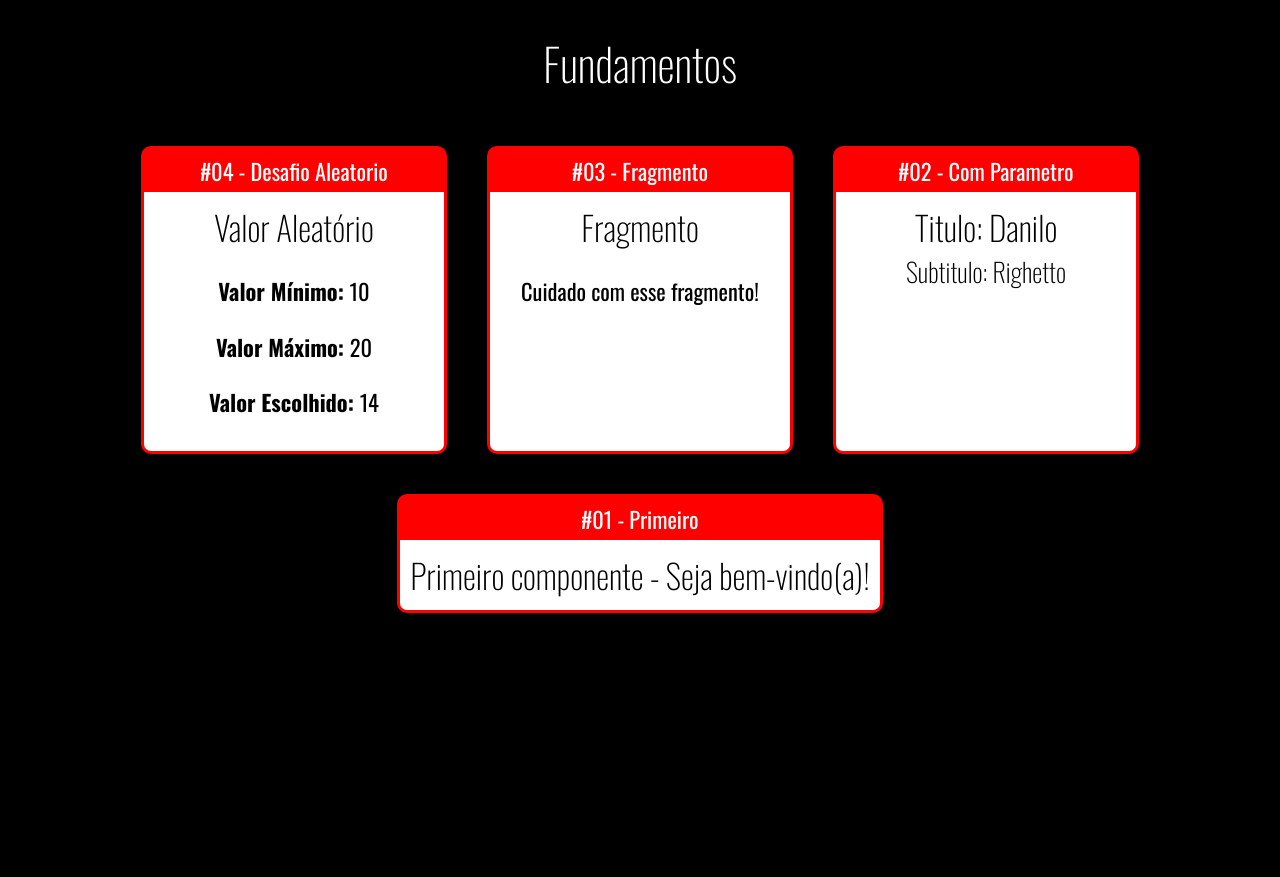
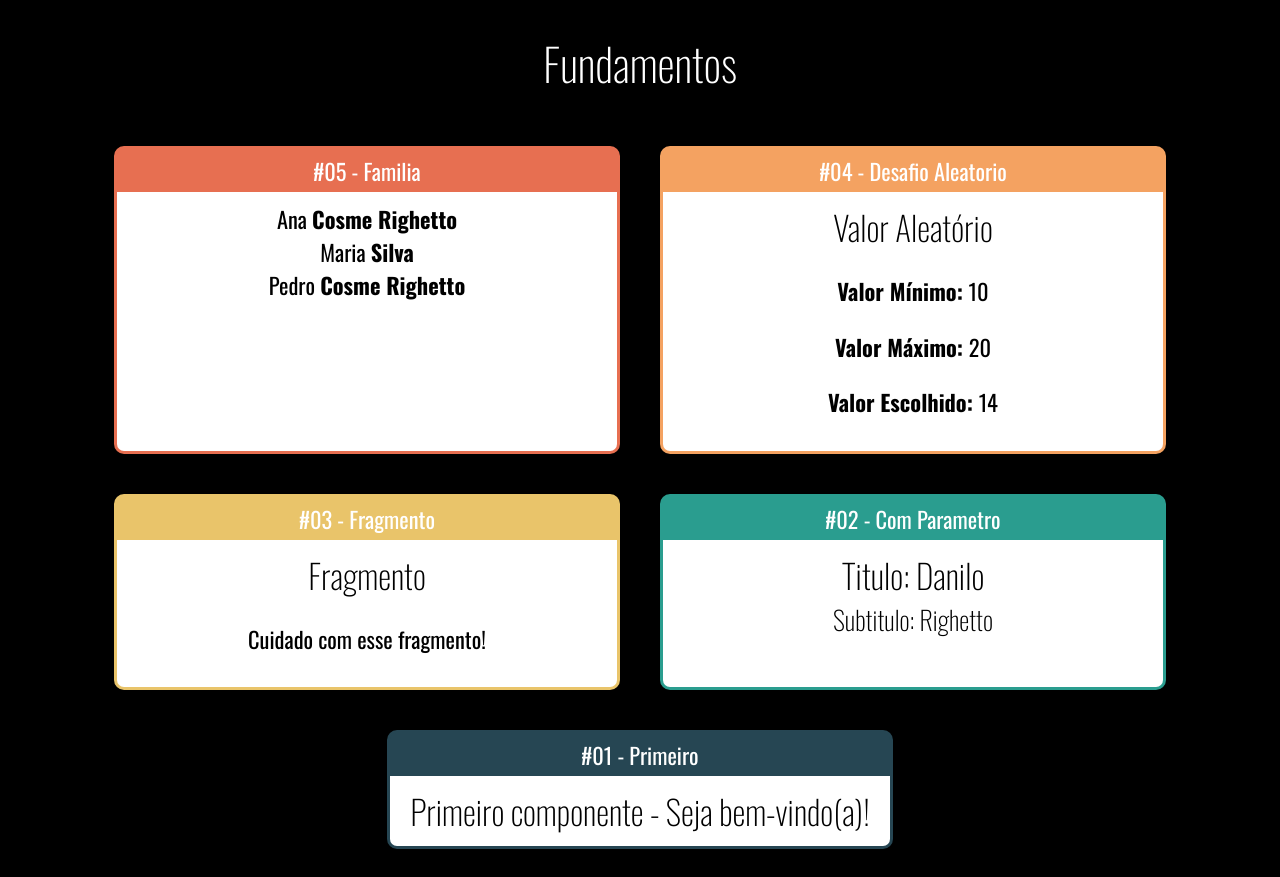
Before and after one commit to danilo-righetto/course-react-redux, a React (Create React App) app in the folder fundamentos-do-react/: page / in a window 1280 px wide. Before the commit the page ends 800 px from the top, so only its background shows below. Built offline with nearby package versions, Linux system fonts and the light colour scheme.

Commit message:
Componente Filho #1

```diff
--- a/fundamentos-do-react/package.json
+++ b/fundamentos-do-react/package.json
@@ -23,6 +23,9 @@
     "eject": "react-scripts eject"
   },
   "eslintConfig": {
+    "rules": {
+      "import/no-anonymous-default-export": "off"
+    },
     "extends": [
       "react-app",
       "react-app/jest"
--- a/fundamentos-do-react/src/App.jsx
+++ b/fundamentos-do-react/src/App.jsx
@@ -6,21 +6,25 @@
 import ComParametro from './components/basicos/ComParamentro'
 import Fragmento from './components/basicos/Fragmento'
 import Aleatorio from './components/basicos/Aleatorio'
+import Familia from './components/basicos/Familia'
 
 export default () => (
   <div className="App">
     <h1>Fundamentos</h1>
-      <div className="Cards">
-        <Card titulo="#04 - Desafio Aleatorio">
+    <div className="Cards">
+        <Card titulo="#05 - Familia" color="#E76F51">
+          <Familia sobrenome="Cosme Righetto"></Familia>
+        </Card>
+        <Card titulo="#04 - Desafio Aleatorio" color="#F4A261">
           <Aleatorio min={10} max={20} />
         </Card>
-        <Card titulo="#03 - Fragmento">
+        <Card titulo="#03 - Fragmento" color="#E9C46A">
           <Fragmento />
         </Card>
-        <Card titulo="#02 - Com Parametro">
+        <Card titulo="#02 - Com Parametro" color="#2A9D8F">
           <ComParametro titulo="Danilo" subtitulo="Righetto" />
         </Card>
-        <Card titulo="#01 - Primeiro">
+        <Card titulo="#01 - Primeiro" color="#264653">
           <Primeiro></Primeiro>
         </Card>
       </div>
--- /dev/null
+++ b/fundamentos-do-react/src/components/basicos/Familia.jsx
@@ -0,0 +1,12 @@
+import React from 'react'
+import FamiliaMembro from './FamiliaMembro'
+
+export default props => {
+  return (
+    <div>
+      <FamiliaMembro nome="Ana" sobrenome={props.sobrenome}/>
+      <FamiliaMembro nome="Maria" sobrenome="Silva"/>
+      <FamiliaMembro nome="Pedro" {...props}/>
+    </div>
+  )
+}
--- /dev/null
+++ b/fundamentos-do-react/src/components/basicos/FamiliaMembro.jsx
@@ -0,0 +1,12 @@
+import React from 'react'
+export default (props) => {
+  return (
+    <div>
+      <div>
+        <span>
+          {props.nome} <strong>{props.sobrenome}</strong>
+        </span>
+      </div>
+    </div>
+  )
+}
--- a/fundamentos-do-react/src/components/layout/Card.css
+++ b/fundamentos-do-react/src/components/layout/Card.css
@@ -6,7 +6,8 @@
   margin: 20px;
   display: flex;
   flex-direction: column;
-  min-width: 300px;
+  max-width: 500px;
+  min-width: 500px;
 }
 
 .Card .Title {
--- a/fundamentos-do-react/src/components/layout/Card.jsx
+++ b/fundamentos-do-react/src/components/layout/Card.jsx
@@ -2,8 +2,13 @@
 import React from "react";
 
 export default (props) => {
+
+  const cardStyle = {
+    backgroundColor: props.color || '#F00',
+    borderColor: props.color || '#F00'
+  }
   return (
-    <div className="Card">
+    <div className="Card" style={cardStyle}>
       <div className="Title">{props.titulo}</div>
       <div className="Content">{props.children}</div>
     </div>
```
